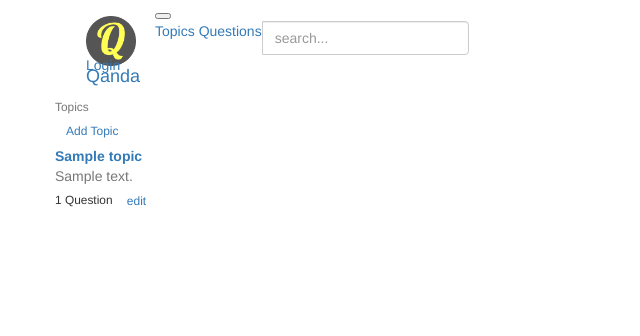
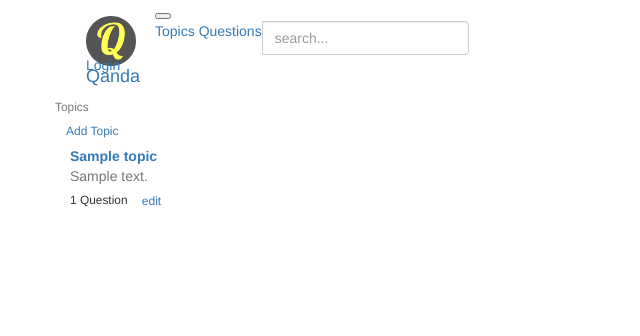
Before and after one commit to abestic/qanda, a Flask app: template app/topics/templates/topics.html in a window 1280 px wide. Shown: the top 336 px of the page, without its empty margins (0-640 px from the left). Run offline with Flask 2, Linux system fonts and the light colour scheme; tables that the repository leaves empty hold one stand-in row (values such as "Sample post"); the template is opened without the code that fills it: values that come from a table or form of the project are taken from there, most other values are stand-ins (such as "Sample title", 1, 10 or a date in 2020); some libraries are stand-ins or nearby versions.

Commit message:
tweaked topic list layout

```diff
--- a/app/topics/templates/topics.html
+++ b/app/topics/templates/topics.html
@@ -13,8 +13,9 @@
 
 
 <div class="row row-cols-1 row-cols-md-4">
+  <!-- <div class="card-deck"> -->
   {% for topic in topics %}
-  <div class="col mb-4">
+  <div class="col-md-3 mb-4">
     <div class="card h-100">
       <div class="card-body">
         <div class="card-title"><a href="{{ url_for('topics.show', id=topic.id) }}"><strong>{{ topic.name }}</strong></a></div>
```
Lines whose indentation alone changed are shown as unchanged.
